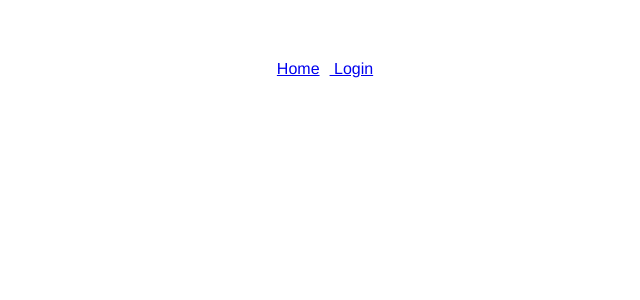
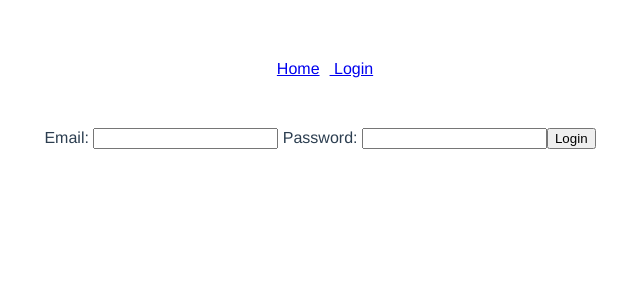
Before and after one commit to IgorBasov/vue-jwt-auth-example, a Vue app: page /login in a window 1280 px wide. Shown: the top 300 px of the page, without its empty margins (320-960 px from the left). Built offline with nearby package versions, Linux system fonts and the light colour scheme.

Commit message:
feat: login

```diff
--- a/src/router.js
+++ b/src/router.js
@@ -2,6 +2,7 @@ import Vue from 'vue';
 import Router from 'vue-router';
 import Home from './views/Home.vue';
 import Dashboard from './views/Dashboard.vue';
+import Login from './views/Login.vue';
 
 Vue.use(Router);
 
@@ -17,9 +18,26 @@ const router = new Router({
     {
       path: '/dashboard',
       name: 'dashboard',
-      component: Dashboard
+      component: Dashboard,
+      meta: {
+        requiresAuth: true
+      }
+    },
+    {
+      path: '/login',
+      name: 'login',
+      component: Login
     }
   ]
 });
 
+router.beforeEach((to, from, next) => {
+  const loggedIn = localStorage.getItem('user');
+  if (to.matched.some(record => record.meta.requiresAuth) && !loggedIn) {
+    next('/');
+  } else {
+    next();
+  }
+});
+
 export default router;
--- a/src/views/Home.vue
+++ b/src/views/Home.vue
@@ -1,14 +1,23 @@
 <template>
   <div>
     <h3>Home page</h3>
+    <p v-if="!loggedIn">
+      Please,
+      <router-link to="/login">login</router-link>
+    </p>
   </div>
 </template>
 
 <script>
-export default {};
+import { authComputed } from '../vuex/helpers';
+
+export default {
+  computed: {
+    ...authComputed
+  }
+};
 </script>
 
-<!-- Add "scoped" attribute to limit CSS to this component only -->
 <style scoped>
 h3 {
   margin: 40px 0 0;
--- /dev/null
+++ b/src/views/Login.vue
@@ -0,0 +1,38 @@
+<template>
+  <div>
+    <form @submit.prevent="login">
+      <label for="email">
+        Email:
+      </label>
+      <input type="email" name="email" v-model="email" />
+
+      <label for="password">
+        Password:
+      </label>
+      <input type="password" name="password" v-model="password" />
+
+      <button type="submit" name="button">Login</button>
+    </form>
+  </div>
+</template>
+
+<script>
+export default {
+  data() {
+    return {
+      email: '',
+      password: ''
+    };
+  },
+  methods: {
+    login() {
+      this.$store
+        .dispatch('login', {
+          email: this.email,
+          password: this.password
+        })
+        .then(() => this.$router.push({ name: 'dashboard' }));
+    }
+  }
+};
+</script>
```
